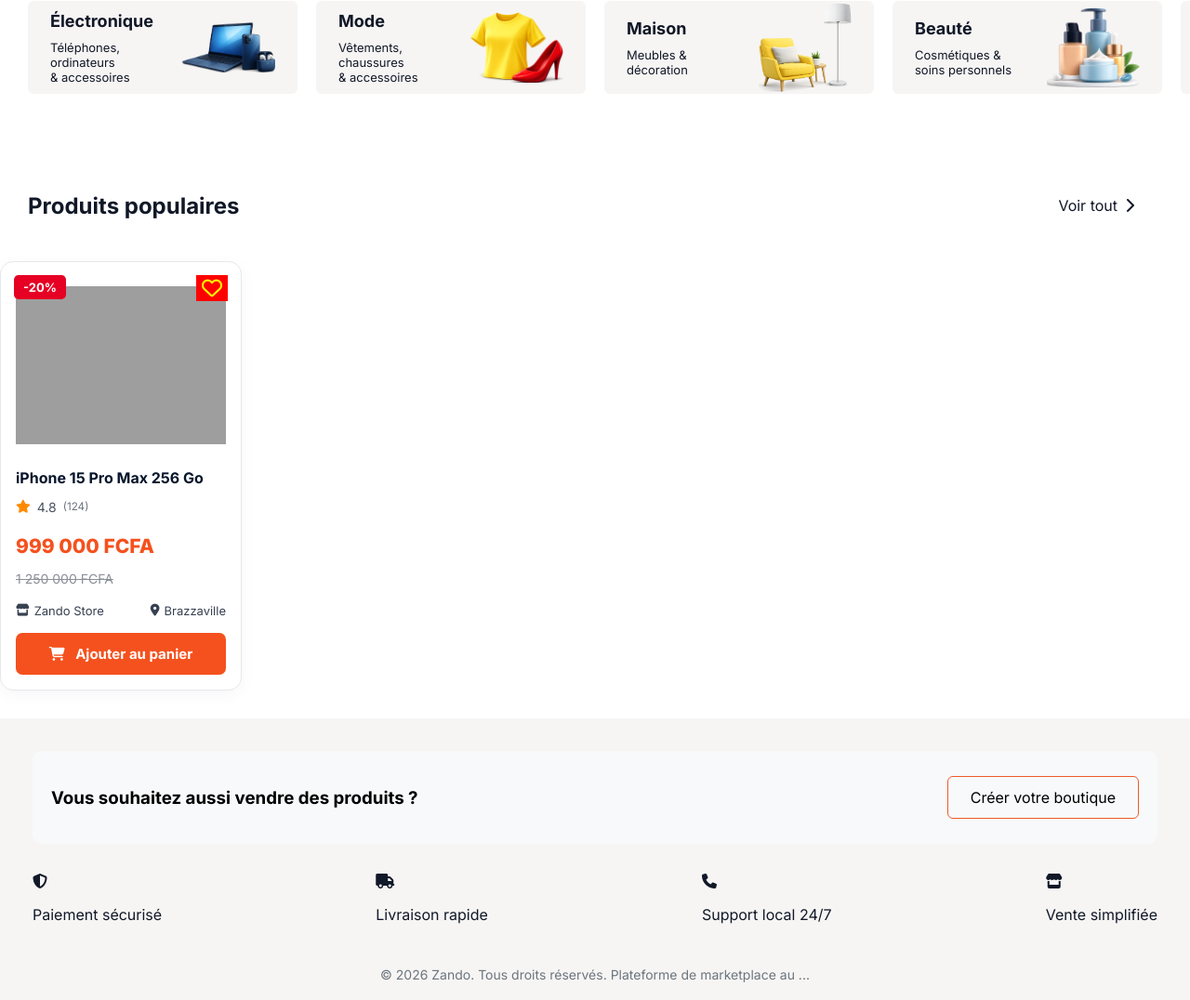
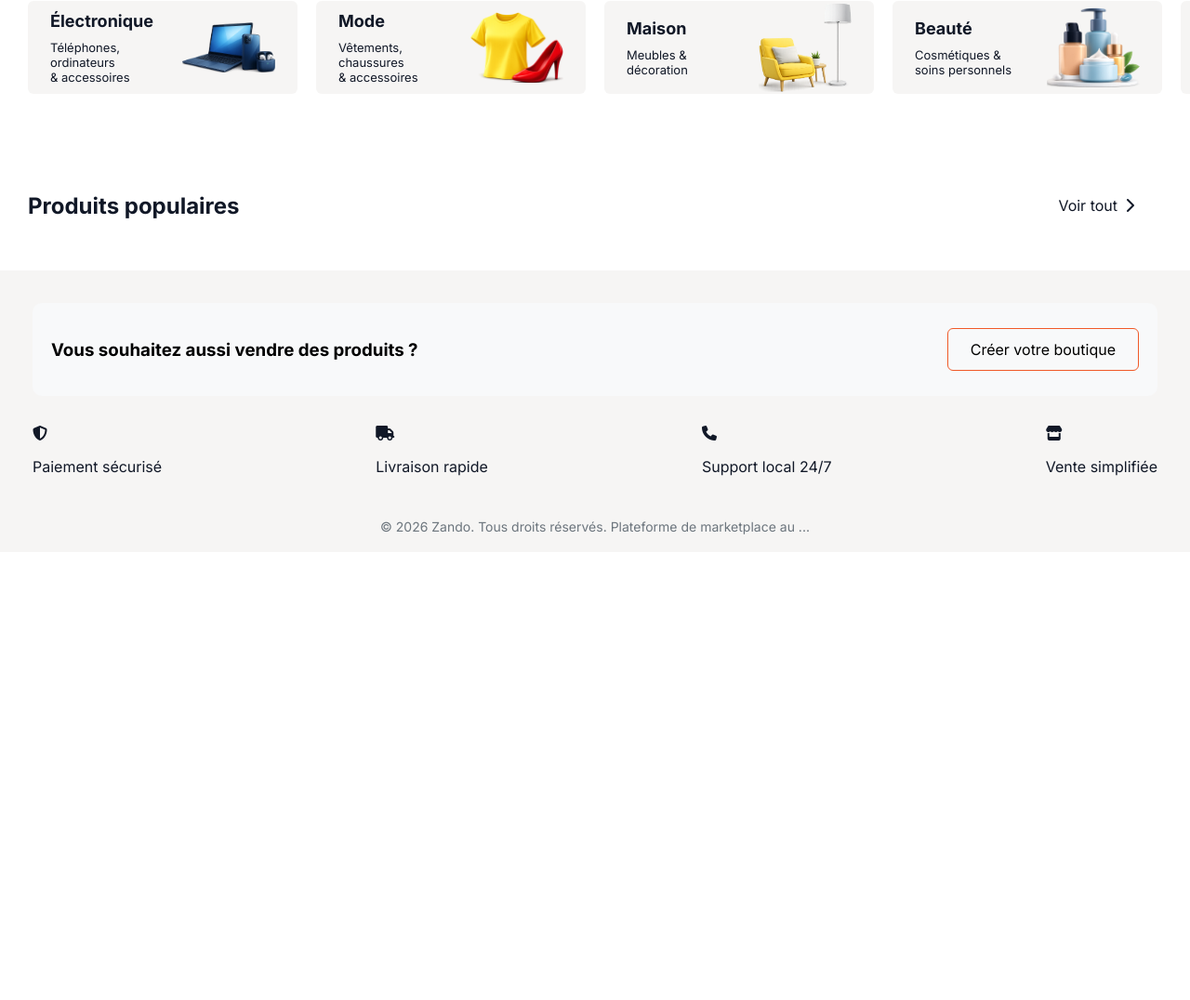
Before and after one commit to guelyfath/Aguely_Market, a Django app: page / in a window 1280 px wide. Shown: the part 607-1683 px from the top of the page at 93% size. After the commit the page ends 1182 px from the top, so only its background shows below. Run offline with Django 5.2, Linux system fonts and the light colour scheme; grey boxes are pictures that could not be loaded.

Commit message:
modification template pages et produit

```diff
--- a/pages/templates/index.html
+++ b/pages/templates/index.html
@@ -92,41 +92,6 @@
                 </a>
             </div>
 
-            <!-- Grille de produits -->
-            <article class="product-card">
-
-                <div class="product-badge">-20%</div>
-                <button class="favorite-btn">
-                    <i class="fa-regular fa-heart"></i>
-                </button>
-
-                <div class="product-image">
-                    <img src="{% static '/media/img2.jpg' %}" alt="iPhone 15 Pro Max">
-                </div>
-
-                <div class="product-info">
-                    <h3>iPhone 15 Pro Max 256 Go</h3>
-
-                    <div class="product-rating">
-                    <i class="fa-solid fa-star"></i>
-                    <span>4.8</span>
-                    <small>(124)</small>
-                    </div>
-
-                    <p class="product-price">999 000 FCFA</p>
-                    <p class="old-price">1 250 000 FCFA</p>
-
-                    <div class="product-meta">
-                    <span><i class="fa-solid fa-store"></i> Zando Store</span>
-                    <span><i class="fa-solid fa-location-dot"></i> Brazzaville</span>
-                    </div>
-
-                    <button class="cart-btn">
-                    <i class="fa-solid fa-cart-shopping"></i>
-                    Ajouter au panier
-                    </button>
-                </div>
-            </article>
 
 
 
--- a/products/static/css/cart.css
+++ b/products/static/css/cart.css
@@ -3,82 +3,72 @@
 
 .product-card {
   position: relative;
+  width: 220px;
+  height: 360px;
   background: #fff;
   border: 1px solid #e5e7eb;
-  border-radius: 14px;
-  padding: 16px;
-  width: 260px;
-  box-shadow: 0 4px 18px rgba(0, 0, 0, 0.04);
-  transition: 0.25s ease;
-}
-
-.product-card:hover {
-  transform: translateY(-4px);
-  box-shadow: 0 10px 28px rgba(0, 0, 0, 0.08);
+  border-radius: 8px;
+  padding: 14px;
+  box-shadow: 0 2px 10px rgba(0, 0, 0, 0.04);
 }
 
 .product-badge {
   position: absolute;
-  top: 14px;
-  left: 14px;
+  top: 12px;
+  left: 12px;
   background: #e60023;
-  color: white;
-  font-size: 13px;
+  color: #fff;
+  font-size: 11px;
   font-weight: 700;
-  padding: 5px 10px;
-  border-radius: 5px;
+  padding: 4px 8px;
+  border-radius: 4px;
 }
 
 .favorite-btn {
   position: absolute;
-  top: 14px;
-  right: 14px;
+  top: 12px;
+  right: 12px;
   border: none;
-  background: red;
+  background: transparent;
   font-size: 22px;
-  color: yellow;
+  color: red;
   cursor: pointer;
 }
 
-.product-image {
-  height: 190px;
+.product-img-box {
+  height: 155px;
   display: flex;
   align-items: center;
   justify-content: center;
-  margin-bottom: 14px;
+  margin-bottom: 12px;
 }
 
-.product-image img {
-  max-width: 100%;
-  max-height: 170px;
+.product-img-box img {
+  max-width: 145px;
+  max-height: 145px;
   object-fit: contain;
 }
 
-.product-info h3 {
-  font-size: 16px;
+.product-title {
+  font-size: 13px;
   font-weight: 700;
   color: #06152b;
-  margin-bottom: 12px;
-  line-height: 1.3;
-
-  display: -webkit-box;
-  -webkit-line-clamp: 2;
-  line-clamp: 2;
-  -webkit-box-orient: vertical;
-  overflow: hidden;
+  margin: 0 0 10px;
+  line-height: 1.25;
 }
 
 .product-rating {
   display: flex;
   align-items: center;
-  gap: 7px;
-  margin-bottom: 10px;
-  color: #4b5563;
-  font-size: 14px;
+  gap: 6px;
+  font-size: 12px;
+  color: #374151;
+  margin-bottom: 8px;
 }
 
 .product-rating i {
   color: #ff8a00;
+  font-size: 13px;
 }
 
 .product-rating small {
@@ -86,15 +76,15 @@
 }
 
 .product-price {
+  font-size: 17px;
+  font-weight: 800;
   color: #f4511e;
-  font-size: 21px;
-  font-weight: 800;
   margin-bottom: 2px;
 }
 
-.old-price {
+.product-old-price {
+  font-size: 11px;
   color: #8b8f98;
-  font-size: 14px;
   text-decoration: line-through;
   margin-bottom: 18px;
 }
@@ -102,58 +92,32 @@
 .product-meta {
   display: flex;
   justify-content: space-between;
-  gap: 10px;
-  font-size: 13px;
+  align-items: center;
+  gap: 6px;
+  font-size: 10.5px;
   color: #374151;
-  margin-bottom: 16px;
+  margin-bottom: 12px;
 }
 
 .product-meta span {
   display: flex;
   align-items: center;
-  gap: 5px;
+  gap: 4px;
   white-space: nowrap;
 }
 
-.cart-btn {
+.add-cart-btn {
   width: 100%;
   border: none;
   background: #f4511e;
-  color: white;
-  font-size: 15px;
+  color: #fff;
+  font-size: 13px;
   font-weight: 700;
-  padding: 13px;
-  border-radius: 7px;
+  padding: 11px 0;
+  border-radius: 5px;
   cursor: pointer;
-  transition: 0.25s ease;
 }
 
-.cart-btn:hover {
-  background: #d84315;
+.add-cart-btn i {
+  margin-right: 7px;
 }
-
-.cart-btn i {
-  margin-right: 8px;
-}
-
-.product-grid {
-  display: grid;
-  grid-template-columns: repeat(4, 1fr);
-  gap: 28px;
-}
-
-@media (max-width: 1100px) {
-  .product-grid {
-    grid-template-columns: repeat(3, 1fr);
-  }
-}
-
-@media (max-width: 800px) {
-  .product-grid {
-    grid-template-columns: repeat(2, 1fr);
-  }
-
-  .product-card {
-    width: 100%;
-  }
-}
```
